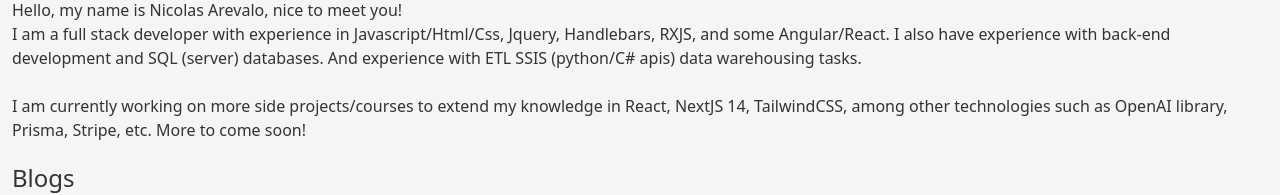
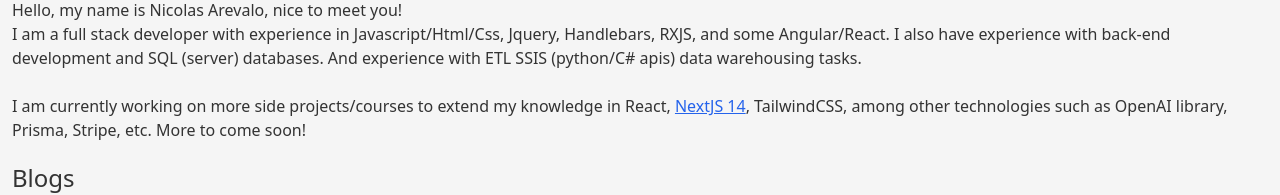
Before and after one commit to pantharev/ApexProjects, a React (Create React App) app: page / in a window 1280 px wide. Shown: the part 492-687 px from the top of the page. Built offline with nearby package versions, Linux system fonts and the light colour scheme; no server answers.

Commit message:
add anchor tag for learn nextjs 14 site

```diff
--- a/src/pages/Home.js
+++ b/src/pages/Home.js
@@ -57,7 +57,7 @@
                 </p>
                 <p>
                 <br></br>
-                I am currently working on more side projects/courses to extend my knowledge in React, NextJS 14, TailwindCSS, among other technologies such as OpenAI library, Prisma, Stripe, etc. More to come soon!
+                I am currently working on more side projects/courses to extend my knowledge in React, <a href="https://www.nextjs.org/learn">NextJS 14</a>, TailwindCSS, among other technologies such as OpenAI library, Prisma, Stripe, etc. More to come soon!
                 </p>
             </div>
             <div>
```
